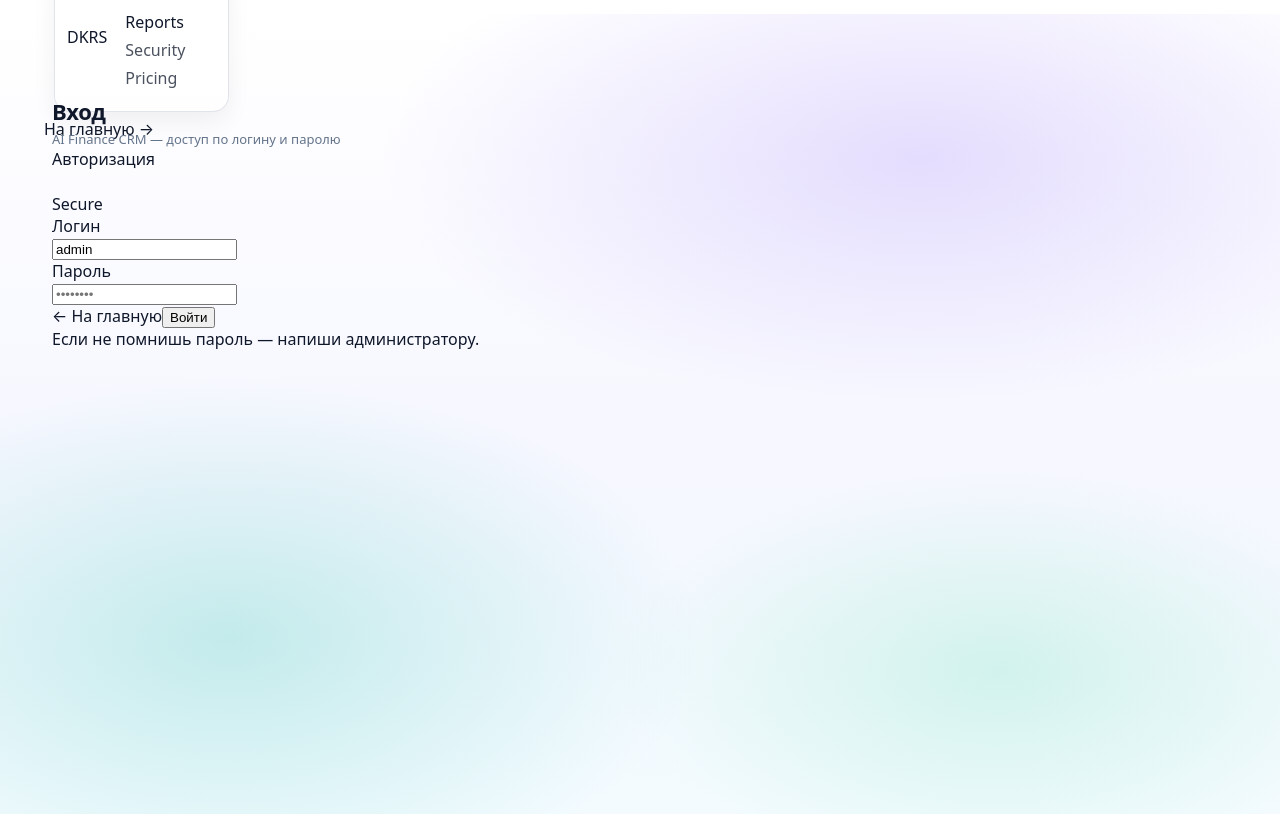
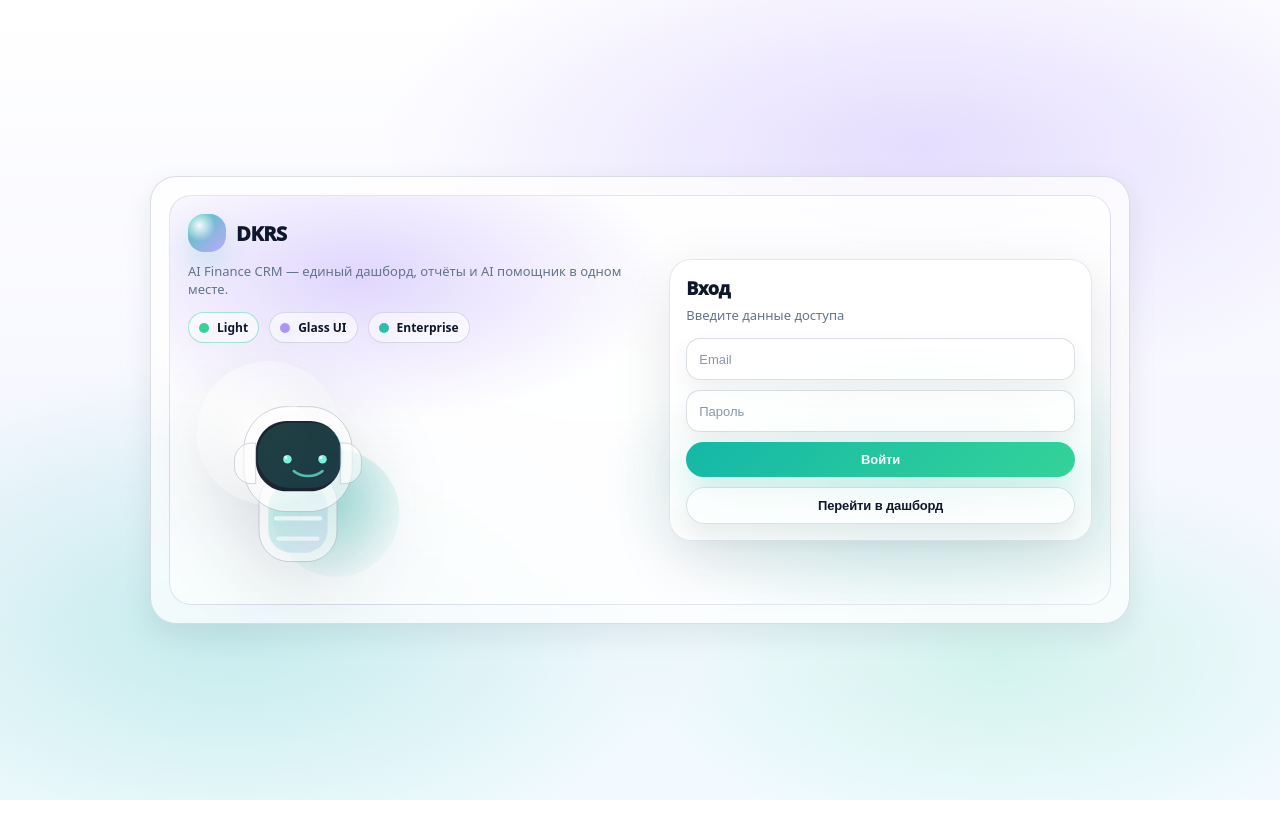
Before and after one commit to erikdkrs-cloud/ai-finance-crm-sync, a Next.js app: page /login in a window 1280 px wide. Built offline with nearby package versions, Linux system fonts and the light colour scheme.

Commit message:
Update login.js

```diff
--- a/pages/login.js
+++ b/pages/login.js
@@ -1,123 +1,138 @@
 // pages/login.js
 import React, { useState } from "react";
-import Link from "next/link";
-import DkrsShell from "../components/DkrsShell";
+import { useRouter } from "next/router";
+import { fetchJson } from "../lib/dkrsClient";
+
+const LOGIN_ENDPOINT = "/api/auth/login";
 
 export default function LoginPage() {
-  const [login, setLogin] = useState("admin");
+  const router = useRouter();
+  const [email, setEmail] = useState("");
   const [password, setPassword] = useState("");
   const [loading, setLoading] = useState(false);
   const [err, setErr] = useState("");
 
   async function onSubmit(e) {
     e.preventDefault();
-    if (loading) return;
-
+    setLoading(true);
     setErr("");
-    setLoading(true);
 
     try {
-      const resp = await fetch("/api/auth/login", {
-        method: "POST",
-        headers: { "Content-Type": "application/json" },
-        body: JSON.stringify({ login: String(login || "").trim(), password: String(password || "") }),
-      });
-
-      const txt = await resp.text();
-      let j = null;
-      try { j = JSON.parse(txt); } catch {}
-
-      if (!resp.ok || !j?.ok) {
-        setErr(String(j?.error || "Доступ ограничен").slice(0, 300));
-        return;
-      }
-
-      // success
-      window.location.href = "/dashboard";
+      await fetchJson(LOGIN_ENDPOINT, { method: "POST", body: { email, password } });
+      router.push("/dashboard");
     } catch (e2) {
-      setErr(String(e2?.message || e2));
+      setErr(e2?.message || "Ошибка входа");
     } finally {
       setLoading(false);
     }
   }
 
   return (
-    <DkrsShell
-      title="Вход"
-      subtitle="AI Finance CRM — доступ по логину и паролю"
-      right={
-        <Link href="/dashboard" legacyBehavior>
-          <a className="dkrs-link">На главную →</a>
-        </Link>
-      }
+    <div className="dkrs-bg" style={{ minHeight: "100vh", display: "grid", placeItems: "center", padding: 18 }}>
+      <div className="glass strong" style={{ width: "min(980px, 100%)", padding: 18, overflow: "hidden" }}>
+        <div
+          style={{
+            borderRadius: 22,
+            border: "1px solid rgba(148,163,184,0.26)",
+            background:
+              "radial-gradient(520px 240px at 20% 20%, rgba(167,139,250,0.35), transparent 60%)," +
+              "radial-gradient(520px 240px at 80% 70%, rgba(20,184,166,0.22), transparent 62%)," +
+              "linear-gradient(180deg, rgba(255,255,255,0.65), rgba(255,255,255,0.45))",
+            padding: 18,
+            display: "grid",
+            gridTemplateColumns: "1.05fr 0.95fr",
+            gap: 14,
+            alignItems: "center",
+          }}
         >
-      <div className="dkrs-auth-page">
-        <div className="dkrs-card dkrs-auth-card">
-          <div className="dkrs-card-header">
           <div>
-              <div className="dkrs-card-title">Авторизация</div>
-              <div className="dkrs-small" style={{ marginTop: 6 }}>
-                Введите данные администратора.
+            <div style={{ display: "flex", alignItems: "center", gap: 10 }}>
+              <div className="dkrs-brandMark" style={{ width: 38, height: 38, borderRadius: 16 }} />
+              <div style={{ fontWeight: 950, letterSpacing: "-0.02em", fontSize: 20 }}>DKRS</div>
+            </div>
+
+            <div className="dkrs-sub" style={{ marginTop: 10, maxWidth: 520 }}>
+              AI Finance CRM — единый дашборд, отчёты и AI помощник в одном месте.
+            </div>
+
+            <div style={{ marginTop: 14, display: "flex", gap: 10, flexWrap: "wrap" }}>
+              <span className="badge ok"><span className="dot" /> Light</span>
+              <span className="badge"><span className="dot" style={{ background: "rgba(167,139,250,0.9)" }} /> Glass UI</span>
+              <span className="badge"><span className="dot" style={{ background: "rgba(20,184,166,0.9)" }} /> Enterprise</span>
+            </div>
+
+            <div style={{ marginTop: 18 }}>
+              <img
+                src="/robot-assistant.svg"
+                alt="Assistant"
+                style={{
+                  width: 220,
+                  maxWidth: "100%",
+                  filter: "drop-shadow(0 24px 40px rgba(15,23,42,0.18))",
+                }}
+              />
             </div>
           </div>
 
-            <span className="dkrs-badge" title="Secure session via cookies">
-              <span className="dkrs-dot dkrs-dot-green" />
-              Secure
-            </span>
-          </div>
+          <div
+            style={{
+              borderRadius: 22,
+              border: "1px solid rgba(148,163,184,0.26)",
+              background: "rgba(255,255,255,0.62)",
+              boxShadow: "0 18px 60px rgba(15,23,42,0.10)",
+              padding: 16,
+            }}
+          >
+            <div style={{ fontWeight: 950, letterSpacing: "-0.02em", fontSize: 18 }}>Вход</div>
+            <div className="dkrs-sub" style={{ marginTop: 6 }}>Введите данные доступа</div>
 
-          <div className="dkrs-card-body">
-            <form onSubmit={onSubmit} className="dkrs-auth-form">
-              <div>
-                <div className="dkrs-field-label">Логин</div>
+            <form onSubmit={onSubmit} style={{ marginTop: 14, display: "grid", gap: 10 }}>
               <input
-                  className="dkrs-input"
-                  value={login}
-                  onChange={(e) => setLogin(e.target.value)}
-                  placeholder="например: admin"
-                  autoComplete="username"
+                className="input"
+                placeholder="Email"
+                value={email}
+                onChange={(e) => setEmail(e.target.value)}
+                autoComplete="email"
               />
-              </div>
-
-              <div>
-                <div className="dkrs-field-label">Пароль</div>
               <input
-                  className="dkrs-input"
-                  type="password"
+                className="input"
+                placeholder="Пароль"
                 value={password}
                 onChange={(e) => setPassword(e.target.value)}
-                  placeholder="••••••••"
+                type="password"
                 autoComplete="current-password"
               />
+
+              {err ? (
+                <div style={{ color: "rgba(251,113,133,0.95)", fontWeight: 900, fontSize: 13 }}>
+                  {err}
                 </div>
+              ) : null}
 
-              <div className="dkrs-auth-actions">
-                <Link href="/dashboard" legacyBehavior>
-                  <a className="dkrs-btn dkrs-btn-ghost">← На главную</a>
-                </Link>
+              <button className="btn" disabled={loading} type="submit">
+                {loading ? "Входим…" : "Войти"}
+              </button>
 
-                <button className="dkrs-btn dkrs-btn-primary" type="submit" disabled={loading}>
-                  {loading ? (
-                    <span style={{ display: "inline-flex", alignItems: "center", gap: 10 }}>
-                      <span className="dkrs-spinner-sm" />
-                      Входим…
-                    </span>
-                  ) : (
-                    "Войти"
-                  )}
+              <button
+                className="btn ghost"
+                type="button"
+                onClick={() => router.push("/dashboard")}
+                title="Если у тебя уже есть сессия, можно перейти"
+              >
+                Перейти в дашборд
               </button>
-              </div>
-
-              {err ? <div className="dkrs-auth-error">Доступ ограничен: {err}</div> : null}
-
-              <div className="dkrs-auth-foot">
-                Если не помнишь пароль — напиши администратору.
-              </div>
             </form>
           </div>
         </div>
+
+        <style jsx>{`
+          @media (max-width: 980px) {
+            div[style*="grid-template-columns: 1.05fr 0.95fr"] {
+              grid-template-columns: 1fr !important;
+            }
+          }
+        `}</style>
       </div>
-    </DkrsShell>
+    </div>
   );
 }
```
Lines whose indentation alone changed are shown as unchanged.
